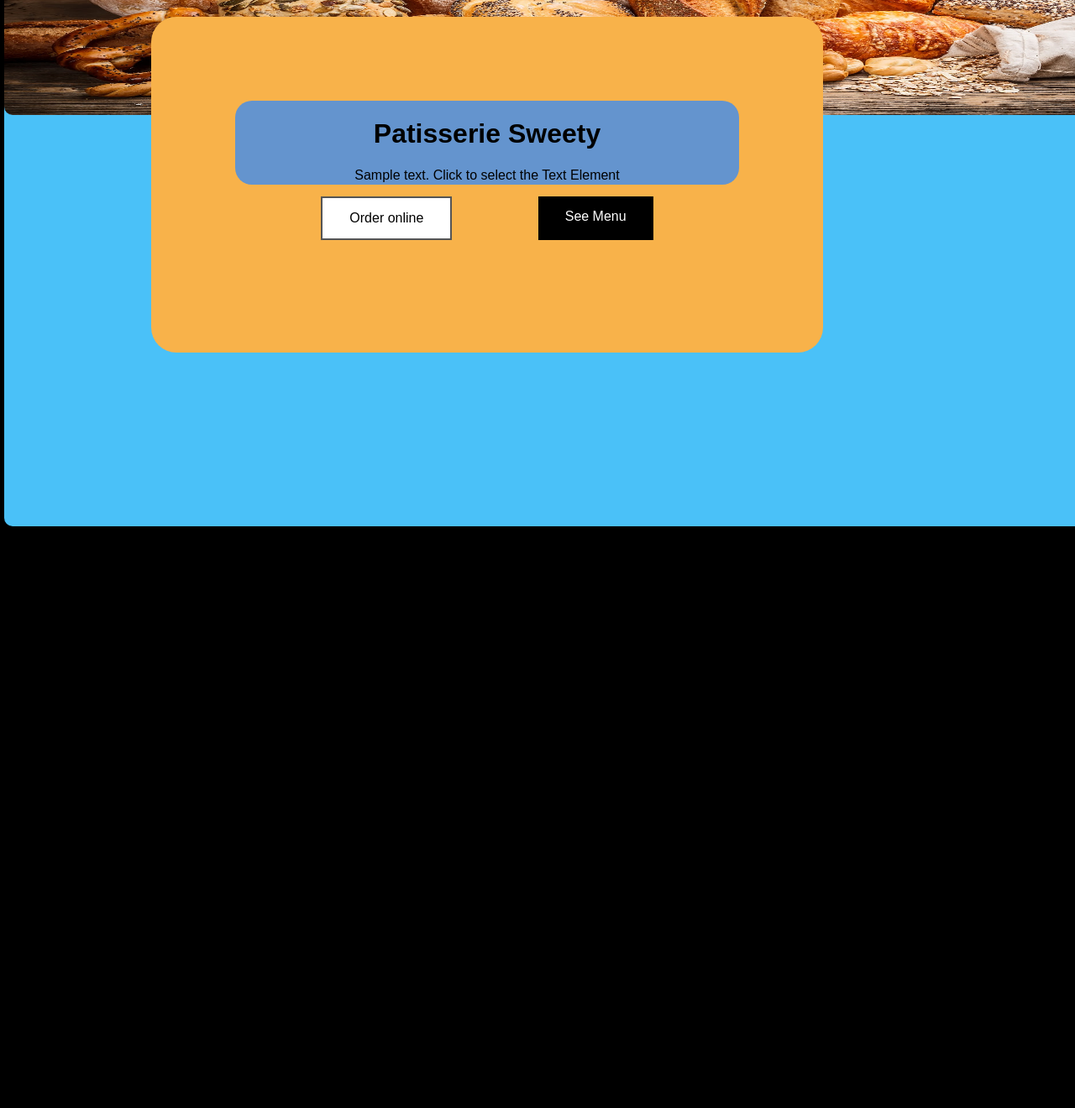
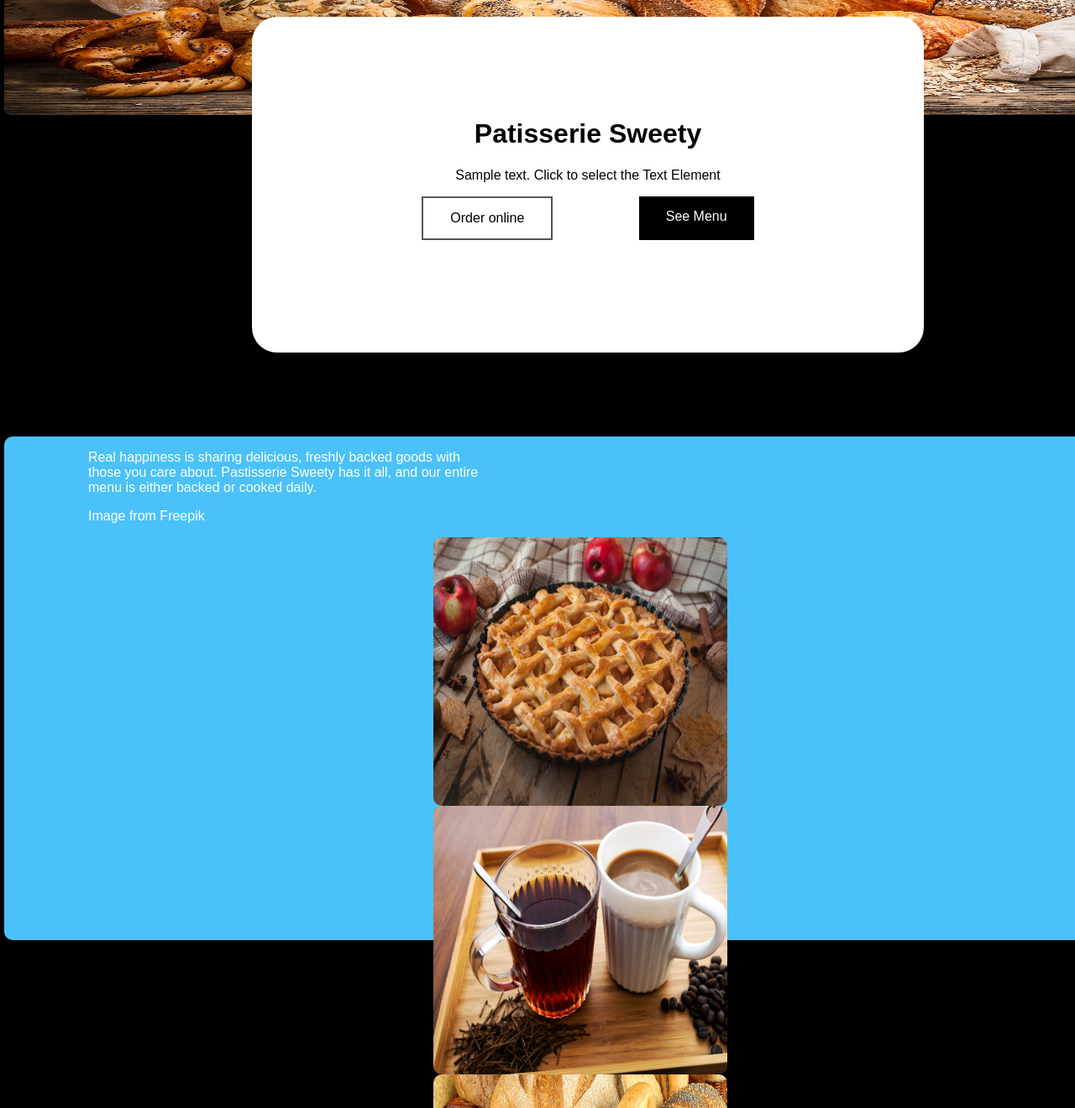
Before and after one commit to Louis01louis/WD-midterm, a plain HTML site: page index.html in a window 1280 px wide. Shown: the part 280-1600 px from the top of the page at 84% size. Before the commit the page ends 907 px from the top, so only its background shows below. Drawn offline with Linux system fonts and the light colour scheme.

Commit message:
more-page-downwards

```diff
--- a/assets/css/style.css
+++ b/assets/css/style.css
@@ -15,6 +15,20 @@ body {
 #abt {
 	text-align: center;
 }
+#sta {
+	color: #ffffff;
+	margin-left: 100px;
+	text-align: left;
+}
+#fimage {
+
+}
+#simage {
+
+}
+#timage {
+
+}
 
 
 img {
@@ -30,20 +44,20 @@ img {
 	left: 0;
 	border-radius: 10px;
 	width: 1371px;
-	height: 900px;
+	height: 410px;
     margin-left: 5px;
     margin-right: auto;
 }
 
 .interact {
-	background-color: rgb(248, 178, 74);
+	background-color: rgb(255, 255, 255);
 	align-items: center;
 	border-radius: 30px;
 	width: 800px;
 	height: 400px;
     position:absolute;
 	top: 300px;
-    right: 300px;
+    left: 300px;
 	display: flex;
 	flex-direction: column;
 
@@ -79,7 +93,6 @@ img {
     font-size: 16px;
 }
 .words {
-	background-color: #6494ce;
 	border-radius: 20px;
 	position: absolute;
 	top: 100px;
@@ -87,3 +100,21 @@ img {
 	height: 100px;
 	text-align: justify;
 }
+
+
+.second {
+	background-color: rgb(74, 193, 248);
+	position: absolute;
+	top: 800px;
+	left: 0;
+	border-radius: 10px;
+	width: 1371px;
+	height: 600px;
+    margin-left: 5px;
+    margin-right: auto;
+}
+.fimage {
+	background-color: bisque;
+	position: absolute;
+	top: 900px;
+}
--- a/index.html
+++ b/index.html
@@ -10,9 +10,6 @@
 
 <div class="pic">
         <img src= "assets\img\bread-top.jpg" width= "1371" height="410" alt= "profile picture" />
-
-
-
 </div>
 
 
@@ -30,7 +27,23 @@
 
 </div>
 
-
+<div class="second">
+    <div class="statement">
+        <p id="sta">Real happiness is sharing delicious, freshly backed goods with <br>
+        those you care about. Pastisserie Sweety has it all, and  our entire <br>
+    menu is either backed or cooked daily.</p>
+    <p id="sta">Image from Freepik</p>
+    </div>
+    <div id="fimage">
+        <img src= "assets\img\pie.jpg" width= "350" height="320" alt= "profile picture" />
+    </div>
+    <div id="simage">
+        <img src= "assets\img\c-t.jpg" width= "350" height="320" alt= "profile picture" />
+    </div>
+    <div id="timage">
+        <img src= "assets\img\b-p.jpg" width= "350" height="320" alt= "profile picture" />
+    </div>
+</div>
 
 
 
```
Also changed, not shown: assets/img/b-p.jpg (added), assets/img/c-t.jpg (added), assets/img/pie.jpg (added).
